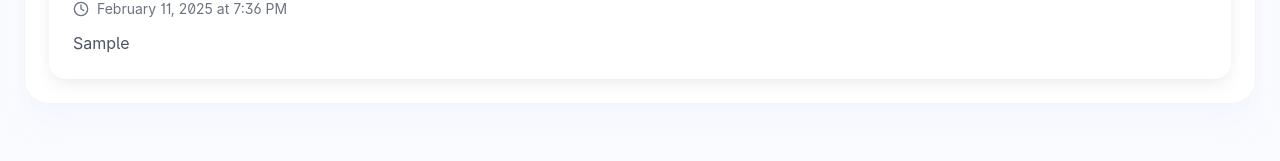
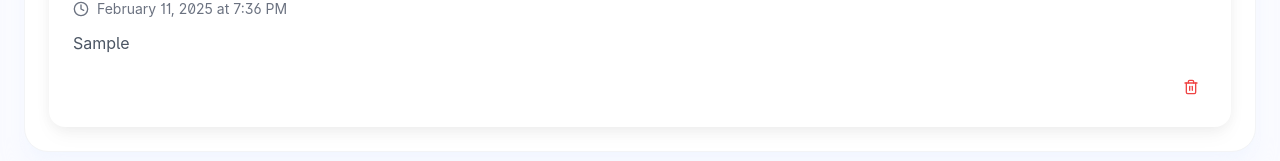
Before and after one commit to abhinavv-soni/founderfriend, a React (Create React App) app in the folder frontend/: page / in a window 1280 px wide. Both pictures are taken after typing "Sample", "Sample" into the empty fields and a click on the button "Add Entry". Shown: the part 635-796 px from the top of the page. Built offline with nearby package versions, Linux system fonts and the light colour scheme.

Commit message:
Auto-commit before changes

```diff
--- a/frontend/src/App.js
+++ b/frontend/src/App.js
@@ -1,6 +1,6 @@
 import React, { useState, useEffect } from 'react';
 import { motion, AnimatePresence } from 'framer-motion';
-import { Calendar, Clock, DollarSign, Book, CheckSquare, FileText, PlusCircle, ChevronRight } from 'lucide-react';
+import { Calendar, Clock, DollarSign, Book, CheckSquare, FileText, PlusCircle, ChevronRight, Trash2 } from 'lucide-react';
 import './App.css';
 
 // Components for different sections
@@ -13,6 +13,10 @@ const Journal = ({ entries, setEntries }) => {
       setEntries([entry, ...entries]);
       setNewEntry({ title: '', content: '', date: '' });
     }
+  };
+
+  const deleteEntry = (id) => {
+    setEntries(entries.filter(entry => entry.id !== id));
   };
 
   return (
@@ -93,6 +97,16 @@ const Journal = ({ entries, setEntries }) => {
                 </div>
               </div>
               <p className="mt-3 text-gray-600 whitespace-pre-line">{entry.content}</p>
+              <div className="mt-4 flex justify-end">
+                <motion.button
+                  whileHover={{ scale: 1.02 }}
+                  whileTap={{ scale: 0.98 }}
+                  onClick={() => deleteEntry(entry.id)}
+                  className="text-red-500 hover:text-red-600 p-2 rounded-full hover:bg-red-50"
+                >
+                  <Trash2 className="w-4 h-4" />
+                </motion.button>
+              </div>
             </motion.div>
           ))}
         </AnimatePresence>
@@ -110,6 +124,10 @@ const Tasks = ({ tasks, setTasks }) => {
       setTasks([task, ...tasks]);
       setNewTask({ title: '', status: 'todo' });
     }
+  };
+
+  const deleteTask = (id) => {
+    setTasks(tasks.filter(task => task.id !== id));
   };
 
   const moveTask = (taskId, newStatus) => {
@@ -193,7 +211,17 @@ const Tasks = ({ tasks, setTasks }) => {
                       exit={{ opacity: 0, scale: 0.95 }}
                       className="bg-white border border-gray-200 p-3 rounded-lg shadow-sm hover:shadow-md transition-shadow"
                     >
-                      <p className="font-medium text-gray-900">{task.title}</p>
+                      <div className="flex justify-between items-start">
+                        <p className="font-medium text-gray-900">{task.title}</p>
+                        <motion.button
+                          whileHover={{ scale: 1.02 }}
+                          whileTap={{ scale: 0.98 }}
+                          onClick={() => deleteTask(task.id)}
+                          className="text-red-500 hover:text-red-600 p-1 rounded-full hover:bg-red-50 ml-2"
+                        >
+                          <Trash2 className="w-4 h-4" />
+                        </motion.button>
+                      </div>
                       <div className="flex flex-wrap gap-2 mt-3">
                         {status !== 'todo' && (
                           <motion.button
@@ -246,6 +274,10 @@ const Notes = ({ notes, setNotes }) => {
       setNotes([note, ...notes]);
       setNewNote({ title: '', content: '' });
     }
+  };
+
+  const deleteNote = (id) => {
+    setNotes(notes.filter(note => note.id !== id));
   };
 
   return (
@@ -316,6 +348,16 @@ const Notes = ({ notes, setNotes }) => {
                 </div>
               </div>
               <p className="mt-3 text-gray-600">{note.content}</p>
+              <div className="mt-4 flex justify-end">
+                <motion.button
+                  whileHover={{ scale: 1.02 }}
+                  whileTap={{ scale: 0.98 }}
+                  onClick={() => deleteNote(note.id)}
+                  className="text-red-500 hover:text-red-600 p-2 rounded-full hover:bg-red-50"
+                >
+                  <Trash2 className="w-4 h-4" />
+                </motion.button>
+              </div>
             </motion.div>
           ))}
         </AnimatePresence>
@@ -333,6 +375,10 @@ const Expenses = ({ expenses, setExpenses }) => {
       setExpenses([expense, ...expenses]);
       setNewExpense({ description: '', amount: '', category: '' });
     }
+  };
+
+  const deleteExpense = (id) => {
+    setExpenses(expenses.filter(expense => expense.id !== id));
   };
 
   const total = expenses.reduce((sum, exp) => sum + parseFloat(exp.amount || 0), 0);
```
